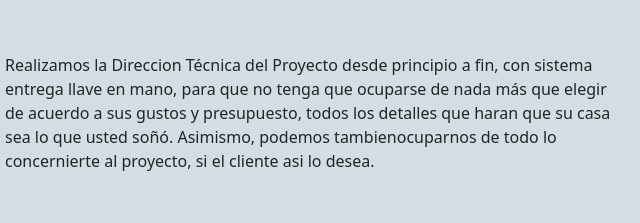
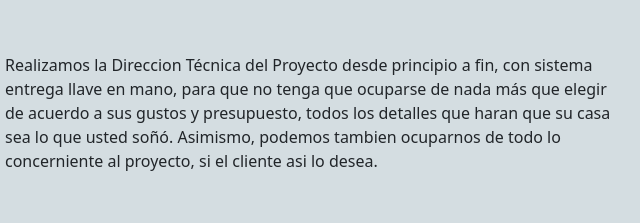
Before and after one commit to Marcelponce74/PF-PonceMarcela, a website: page pages/sserviciosDireccion.html in a window 1280 px wide. Shown: the part 207-430 px from the top of the page, 7-647 px from the left. Drawn offline with nearby package versions, Linux system fonts and the light colour scheme.

Commit message:
correccion ortográfica

```diff
--- a/pages/sserviciosDireccion.html
+++ b/pages/sserviciosDireccion.html
@@ -59,7 +59,7 @@
                     <h5 class="col-12" id="TituloCarrouselServicios">DIRECCION DE OBRA</h5>
                     <br><br>
                     <p> Realizamos la Direccion Técnica del Proyecto desde principio a fin, con sistema entrega llave en mano, para que no tenga que ocuparse de nada más que elegir de acuerdo a sus gustos y presupuesto, todos los detalles que haran que su casa sea lo que usted soñó.
-                    Asimismo, podemos tambienocuparnos de todo lo concernierte al proyecto, si el cliente asi lo desea.
+                    Asimismo, podemos tambien ocuparnos de todo lo concerniente al proyecto, si el cliente asi lo desea.
                     </p>
                     <br><br>
                     <ul>
```
